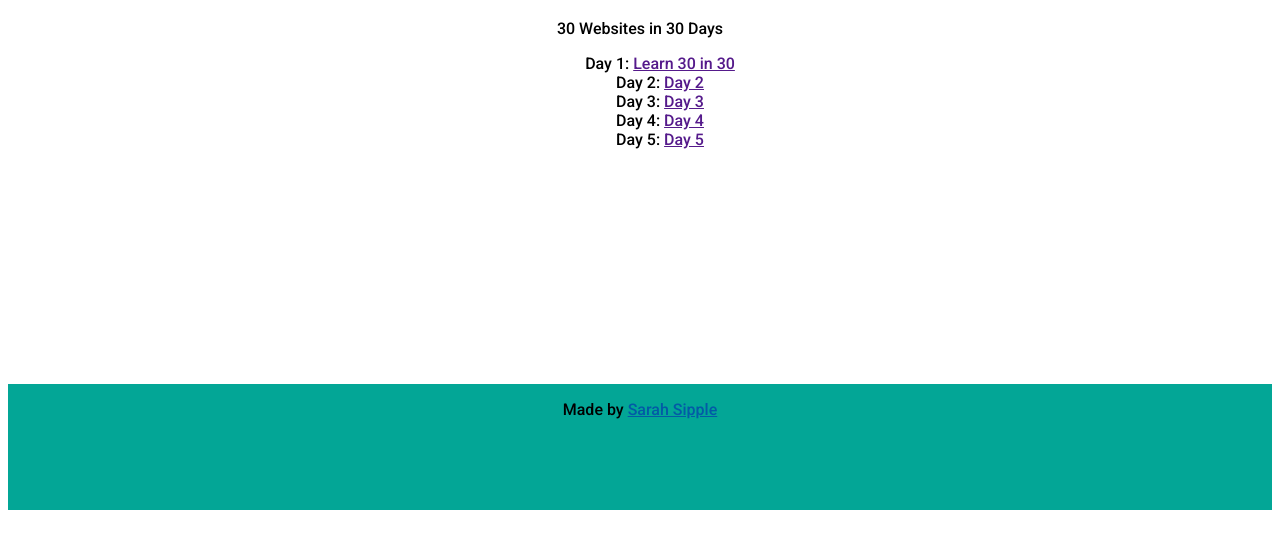
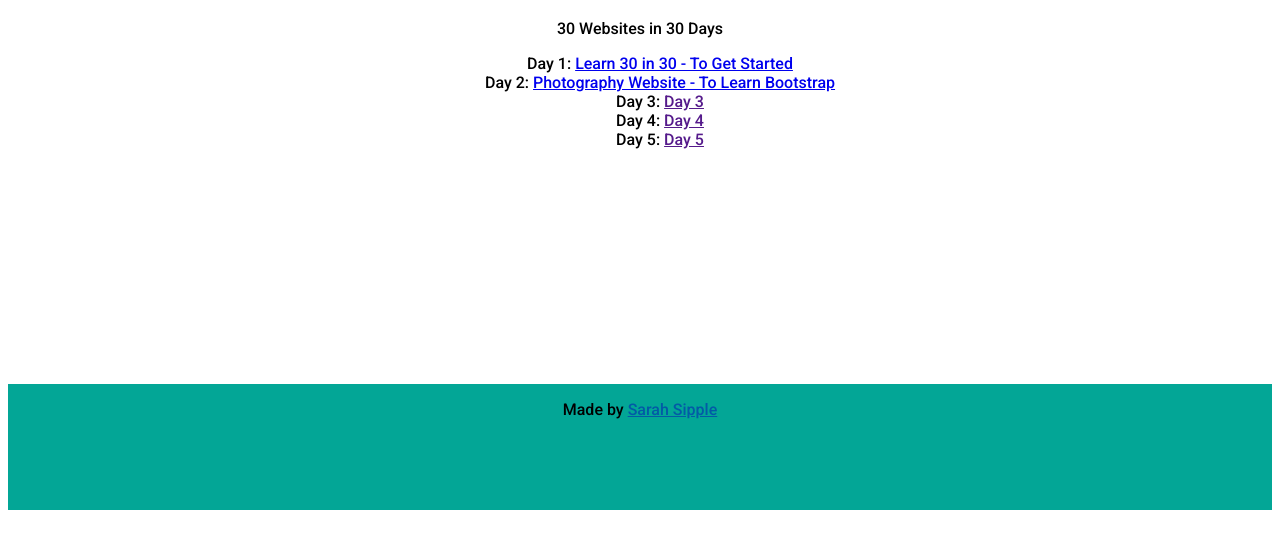
Before and after one commit to sarahsipple/learn30in30, a plain HTML site: page index.html in a window 1280 px wide. Shown: the part 134-682 px from the top of the page. Drawn offline with Linux system fonts and the light colour scheme.

Commit message:
updated for day 2

```diff
--- a/index.html
+++ b/index.html
@@ -20,8 +20,8 @@
             <main>
                 <p>30 Websites in 30 Days</p>
                 <ul class="siteslist">
-                    <li>Day 1: <a href="">Learn 30 in 30</a></li>
-                    <li>Day 2: <a href="">Day 2</a></li>
+                    <li>Day 1: <a href="http://learn30in30.com/">Learn 30 in 30 - To Get Started</a></li>
+                    <li>Day 2: <a href="photographywebsite/index.html">Photography Website - To Learn Bootstrap</a></li>
                     <li>Day 3: <a href="">Day 3</a></li>
                     <li>Day 4: <a href="">Day 4</a></li>
                     <li>Day 5: <a href="">Day 5</a></li>
```
